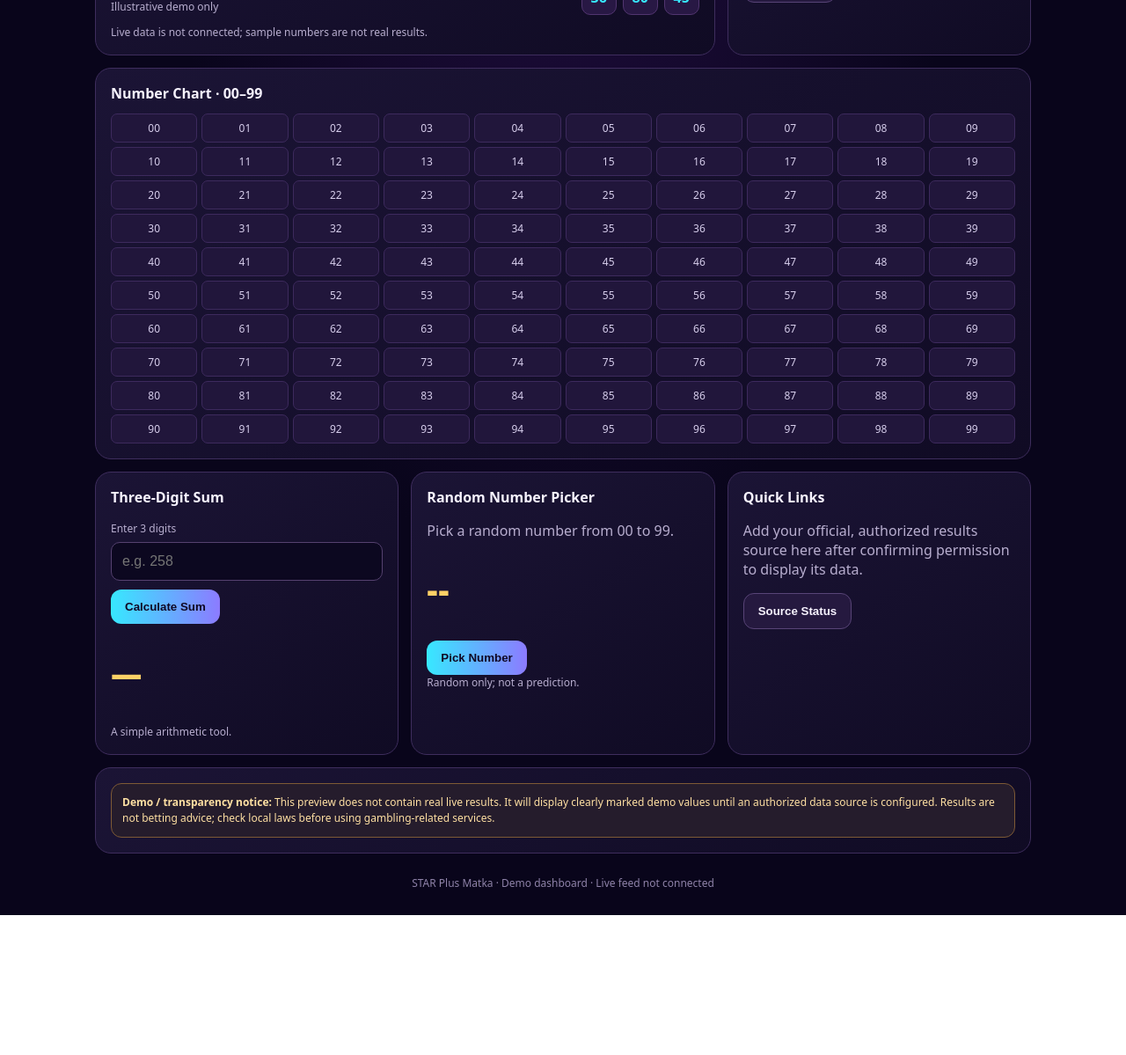
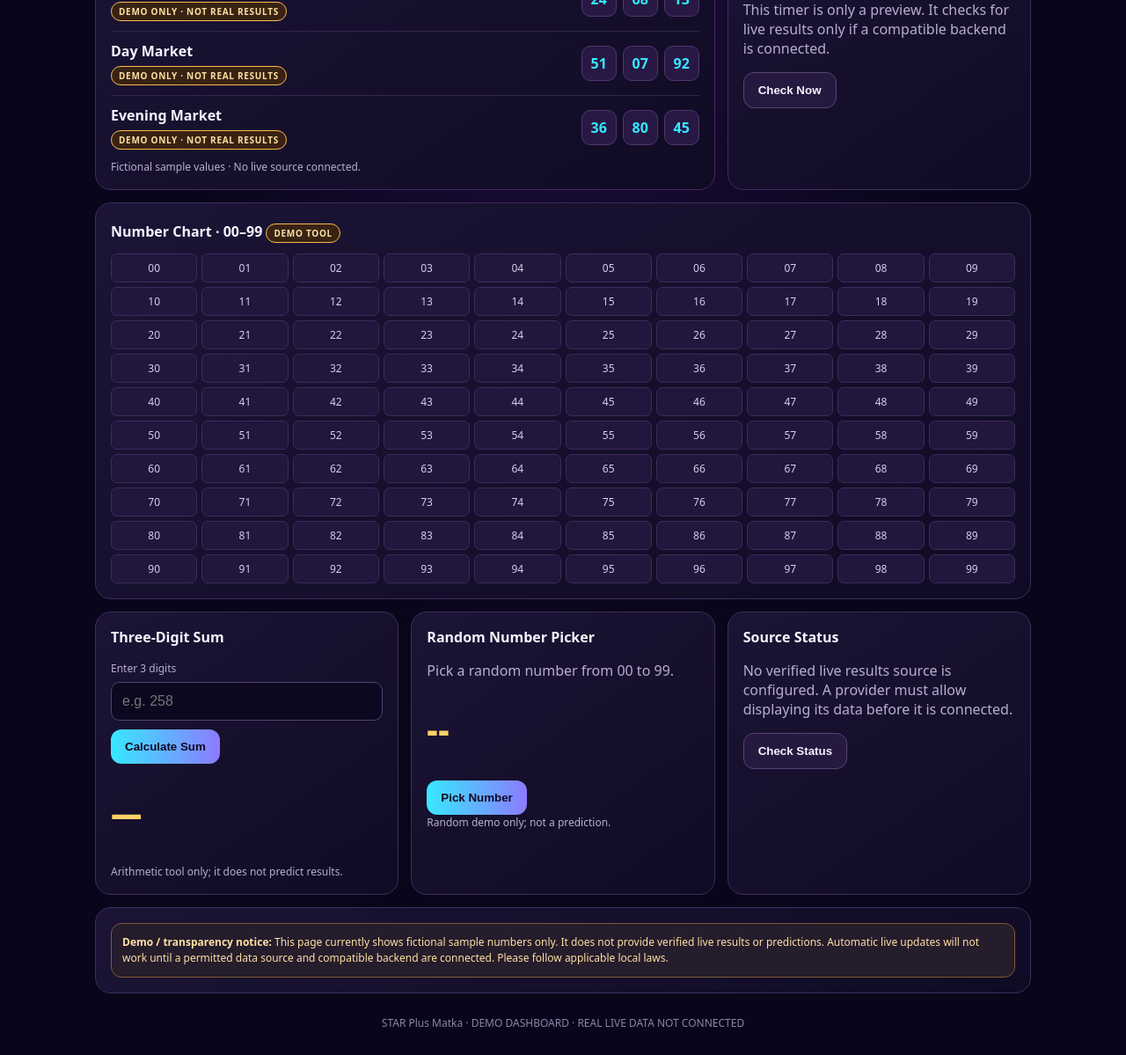
Before and after one commit to Sp1209/star-plus-matka, a website: page index.html in a window 1280 px wide. Shown: the part 606-1805 px from the top of the page at 88% size. Before the commit the page ends 1646 px from the top, so only its background shows below. Drawn offline with Linux system fonts and the light colour scheme; no server answers.

Commit message:
Add files via upload

```diff
--- a/index.html
+++ b/index.html
@@ -4,13 +4,13 @@
 <meta charset="utf-8">
 <meta name="viewport" content="width=device-width,initial-scale=1">
 <meta name="theme-color" content="#09051b">
-<title>STAR Plus Matka — Results Dashboard</title>
+<title>STAR Plus Matka — Demo Results Dashboard</title>
 <style>
-:root{--bg:#09051b;--panel:#15102e;--panel2:#20143e;--pink:#ff3ed1;--cyan:#37e8ff;--gold:#ffd166;--text:#f7f3ff;--muted:#b8aecf;--green:#57f2a5}
+:root{--bg:#09051b;--panel:#15102e;--panel2:#20143e;--pink:#ff3ed1;--cyan:#37e8ff;--gold:#ffd166;--text:#f7f3ff;--muted:#b8aecf;--green:#57f2a5;--warning:#ffcf70}
 *{box-sizing:border-box}body{margin:0;background:radial-gradient(ellipse at top,#29104c 0,#09051b 55%);color:var(--text);font-family:system-ui,-apple-system,Segoe UI,Roboto,sans-serif}
 .wrap{max-width:1100px;margin:auto;padding:18px}.top{display:flex;align-items:center;justify-content:space-between;gap:12px;flex-wrap:wrap}
 .brand{display:flex;align-items:center;gap:12px}.logo{width:54px;height:54px;border-radius:16px;display:grid;place-items:center;font-weight:1000;font-size:18px;color:#0b0620;background:linear-gradient(135deg,var(--cyan),var(--pink),var(--gold));box-shadow:0 0 26px #ff3ed155}
-h1{margin:0;font-size:clamp(22px,5vw,36px);letter-spacing:.5px} .sub{color:var(--muted);font-size:13px}
+h1{margin:0;font-size:clamp(22px,5vw,36px);letter-spacing:.5px}.sub{color:var(--muted);font-size:13px}
 .pill{border:1px solid #59427b;border-radius:999px;padding:8px 12px;font-size:12px;color:var(--cyan);background:#130b2b}
 .hero{margin:22px 0;padding:24px;border:1px solid #6d3c90;border-radius:24px;background:linear-gradient(120deg,#29134aee,#11102bed);box-shadow:0 12px 40px #0005;position:relative;overflow:hidden}
 .hero:after{content:"★";position:absolute;right:18px;top:-30px;font-size:150px;color:#ffffff08}
@@ -23,40 +23,32 @@ button.secondary,.btn.secondary{background:#25193f;color:var(--text);border:1px
 .resultrow{display:flex;justify-content:space-between;gap:10px;align-items:center;padding:11px 0;border-bottom:1px solid #33244b}.resultrow:last-child{border-bottom:0}
 .numchips{display:flex;gap:7px;flex-wrap:wrap}.chip{min-width:40px;text-align:center;border-radius:10px;padding:8px;background:#281844;color:var(--cyan);font-weight:900;border:1px solid #51356f}
 .status{display:inline-flex;align-items:center;gap:6px;font-size:12px;color:var(--gold)}.dot{width:7px;height:7px;border-radius:50%;background:var(--gold)}
-input{width:100%;padding:12px;border-radius:10px;border:1px solid #55416f;background:#0c0820;color:var(--text);font-size:16px;margin:6px 0 10px}
-label{font-size:12px;color:var(--muted)}.two{display:grid;grid-template-columns:1fr 1fr;gap:12px}.chart{display:grid;grid-template-columns:repeat(10,1fr);gap:5px}.chart span{background:#21163b;border:1px solid #3d2a5d;border-radius:7px;padding:7px 0;text-align:center;font-size:12px;color:#d7ceec}
-.notice{background:#251c2c;border:1px solid #7e5a35;color:#ffe0a3;padding:12px;border-radius:12px;font-size:12px;line-height:1.5}.footer{padding:25px 0 10px;text-align:center;color:#8f83a9;font-size:12px}
-@media(max-width:720px){.card,.card.wide{grid-column:1/-1}.wrap{padding:13px}.hero{padding:19px}.chart{gap:4px}.chart span{padding:6px 0;font-size:11px}.two{grid-template-columns:1fr 1fr}}
+input{width:100%;padding:12px;border-radius:10px;border:1px solid #55416f;background:#0c0820;color:var(--text);font-size:16px;margin:6px 0 10px}label{font-size:12px;color:var(--muted)}.two{display:grid;grid-template-columns:1fr 1fr;gap:12px}.chart{display:grid;grid-template-columns:repeat(10,1fr);gap:5px}.chart span{background:#21163b;border:1px solid #3d2a5d;border-radius:7px;padding:7px 0;text-align:center;font-size:12px;color:#d7ceec}
+.notice{background:#251c2c;border:1px solid #7e5a35;color:#ffe0a3;padding:12px;border-radius:12px;font-size:12px;line-height:1.5}.warning{margin:18px 0;background:#382313;border:2px solid #ffb84d;border-radius:14px;padding:14px;color:#fff0ca;font-weight:850;line-height:1.5}.demo-tag{display:inline-block;margin-top:6px;border:1px solid #ffb84d;background:#382313;color:#ffe0a3;border-radius:999px;padding:3px 8px;font-size:10px;font-weight:900;letter-spacing:.7px}.footer{padding:25px 0 10px;text-align:center;color:#8f83a9;font-size:12px}
+@media(max-width:720px){.card,.card.wide{grid-column:1/-1}.wrap{padding:13px}.hero{padding:19px}.chart{gap:4px}.chart span{padding:6px 0;font-size:11px}.two{grid-template-columns:1fr 1fr}.resultrow{align-items:flex-start;flex-wrap:wrap}}
 </style>
 </head>
 <body><main class="wrap">
-<header class="top">
-  <div class="brand"><div class="logo">★SP</div><div><h1>STAR <span class="gradient">PLUS</span> MATKA</h1><div class="sub">NEON RESULTS DASHBOARD</div></div></div>
-  <div class="pill">● MOBILE FRIENDLY</div>
-</header>
-<section class="hero">
-  <h2>YOUR GAME.<br><span class="gradient">YOUR DASHBOARD.</span></h2>
-  <p>A colorful, mobile-friendly results dashboard with number charts and handy tools. Connect an authorized results source to show verified live data.</p>
-  <div class="actions"><a class="btn" href="#results">View Dashboard</a><a class="btn secondary" href="#tools">Open Number Tools</a></div>
+<header class="top"><div class="brand"><div class="logo">★SP</div><div><h1>STAR <span class="gradient">PLUS</span> MATKA</h1><div class="sub">NEON RESULTS DASHBOARD</div></div></div><div class="pill">● MOBILE FRIENDLY</div></header>
+<section class="hero"><h2>YOUR GAME.<br><span class="gradient">YOUR DASHBOARD.</span></h2><p>A colorful, mobile-friendly number dashboard with a number chart and handy tools. This page currently uses fictional demo values, not real results.</p><div class="actions"><a class="btn" href="#results">View Dashboard</a><a class="btn secondary" href="#tools">Open Number Tools</a></div></section>
+<div class="warning">⚠️ DEMO ONLY — THESE ARE NOT REAL OR LIVE RESULTS. The numbers below are fictional examples for preview purposes. No live results source is connected.</div>
+<section class="grid">
+<article class="card wide" id="results"><h3>Latest Results <span class="status"><i class="dot"></i><span id="statusText">DEMO ONLY</span></span></h3><div class="mini" style="margin-bottom:8px">All values below are illustrative demo numbers.</div><div id="resultsList"></div><div class="mini" id="updated">No live source connected. Demo values only.</div></article>
+<article class="card"><h3>Refresh Status</h3><div class="big" id="countdown">60s</div><p class="muted">This timer is only a preview. It checks for live results only if a compatible backend is connected.</p><button class="secondary" onclick="loadResults()">Check Now</button></article>
+<article class="card full"><h3>Number Chart · 00–99 <span class="demo-tag">DEMO TOOL</span></h3><div class="chart" id="chart"></div></article>
+<article class="card" id="tools"><h3>Three-Digit Sum</h3><label for="digitInput">Enter 3 digits</label><input id="digitInput" inputmode="numeric" maxlength="3" placeholder="e.g. 258"><button onclick="calcSum()">Calculate Sum</button><p class="big" id="sumOut">—</p><div class="mini">Arithmetic tool only; it does not predict results.</div></article>
+<article class="card"><h3>Random Number Picker</h3><p class="muted">Pick a random number from 00 to 99.</p><p class="big" id="randomOut">--</p><button onclick="pickNumber()">Pick Number</button><div class="mini">Random demo only; not a prediction.</div></article>
+<article class="card"><h3>Source Status</h3><p class="muted">No verified live results source is configured. A provider must allow displaying its data before it is connected.</p><button class="secondary" onclick="alert('Demo mode only: no live results source is configured.')">Check Status</button></article>
+<article class="card full"><div class="notice"><b>Demo / transparency notice:</b> This page currently shows fictional sample numbers only. It does not provide verified live results or predictions. Automatic live updates will not work until a permitted data source and compatible backend are connected. Please follow applicable local laws.</div></article>
 </section>
-<section class="grid">
-  <article class="card wide" id="results"><h3>Latest Results <span class="status"><i class="dot"></i><span id="statusText">Demo preview</span></span></h3><div id="resultsList"></div><div class="mini" id="updated">No live source connected.</div></article>
-  <article class="card"><h3>Refresh Status</h3><div class="big" id="countdown">60s</div><p class="muted">Automatic source check every 60 seconds when the backend is connected.</p><button class="secondary" onclick="loadResults()">Check Now</button></article>
-  <article class="card full"><h3>Number Chart · 00–99</h3><div class="chart" id="chart"></div></article>
-  <article class="card" id="tools"><h3>Three-Digit Sum</h3><label for="digitInput">Enter 3 digits</label><input id="digitInput" inputmode="numeric" maxlength="3" placeholder="e.g. 258"><button onclick="calcSum()">Calculate Sum</button><p class="big" id="sumOut">—</p><div class="mini">A simple arithmetic tool.</div></article>
-  <article class="card"><h3>Random Number Picker</h3><p class="muted">Pick a random number from 00 to 99.</p><p class="big" id="randomOut">--</p><button onclick="pickNumber()">Pick Number</button><div class="mini">Random only; not a prediction.</div></article>
-  <article class="card"><h3>Quick Links</h3><p class="muted">Add your official, authorized results source here after confirming permission to display its data.</p><button class="secondary" onclick="alert('No live results source is configured yet. Add an authorized provider endpoint to the backend first.')">Source Status</button></article>
-  <article class="card full"><div class="notice"><b>Demo / transparency notice:</b> This preview does not contain real live results. It will display clearly marked demo values until an authorized data source is configured. Results are not betting advice; check local laws before using gambling-related services.</div></article>
-</section>
-<footer class="footer">STAR Plus Matka · Demo dashboard · Live feed not connected</footer>
+<footer class="footer">STAR Plus Matka · DEMO DASHBOARD · REAL LIVE DATA NOT CONNECTED</footer>
 </main>
 <script>
-const demo=[{name:"Morning Market",numbers:["24","68","13"],updatedAt:null, demo:true},{name:"Day Market",numbers:["51","07","92"],updatedAt:null,demo:true},{name:"Evening Market",numbers:["36","80","45"],updatedAt:null,demo:true}];
-function render(items,isLive){const el=document.getElementById('resultsList');el.innerHTML='';items.forEach(item=>{const row=document.createElement('div');row.className='resultrow';const left=document.createElement('div');const name=document.createElement('b');name.textContent=item.name||'Result';const small=document.createElement('div');small.className='mini';small.textContent=item.updatedAt?('Updated '+new Date(item.updatedAt).toLocaleString()):(isLive?'Live source':'Illustrative demo only');left.append(name,small);const nums=document.createElement('div');nums.className='numchips';(item.numbers||[]).forEach(n=>{const c=document.createElement('span');c.className='chip';c.textContent=String(n);nums.appendChild(c)});row.append(left,nums);el.appendChild(row)});document.getElementById('statusText').textContent=isLive?'Connected source':'Demo preview';document.getElementById('updated').textContent=isLive?'Showing data from configured source.':'Live data is not connected; sample numbers are not real results.'}
-async function loadResults(){try{const r=await fetch('/api/results',{cache:'no-store'});if(!r.ok)throw new Error('No feed');const data=await r.json();if(!Array.isArray(data.results)||!data.results.length)throw new Error('Empty feed');render(data.results,true)}catch(e){render(demo,false)}}
+const demo=[{name:'Morning Market',numbers:['24','68','13']},{name:'Day Market',numbers:['51','07','92']},{name:'Evening Market',numbers:['36','80','45']}];
+function renderDemo(){const el=document.getElementById('resultsList');el.innerHTML='';demo.forEach(item=>{const row=document.createElement('div');row.className='resultrow';const left=document.createElement('div');const name=document.createElement('b');name.textContent=item.name;const tag=document.createElement('div');tag.className='demo-tag';tag.textContent='DEMO ONLY · NOT REAL RESULTS';left.append(name,document.createElement('br'),tag);const nums=document.createElement('div');nums.className='numchips';item.numbers.forEach(n=>{const c=document.createElement('span');c.className='chip';c.textContent=n;nums.appendChild(c)});row.append(left,nums);el.appendChild(row)});document.getElementById('statusText').textContent='DEMO ONLY';document.getElementById('updated').textContent='Fictional sample values · No live source connected.'}
+function loadResults(){renderDemo()}
 function calcSum(){const s=document.getElementById('digitInput').value.trim();const out=document.getElementById('sumOut');if(!/^\d{3}$/.test(s)){out.textContent='Enter 3 digits';return}out.textContent=String([...s].reduce((a,d)=>a+Number(d),0))}
 function pickNumber(){document.getElementById('randomOut').textContent=String(Math.floor(Math.random()*100)).padStart(2,'0')}
 const chart=document.getElementById('chart');for(let i=0;i<100;i++){const s=document.createElement('span');s.textContent=String(i).padStart(2,'0');chart.appendChild(s)}
 let remaining=60;setInterval(()=>{remaining--;if(remaining<=0){remaining=60;loadResults()}document.getElementById('countdown').textContent=remaining+'s'},1000);loadResults();
-</script>
-</body></html>
+</script></body></html>
```
